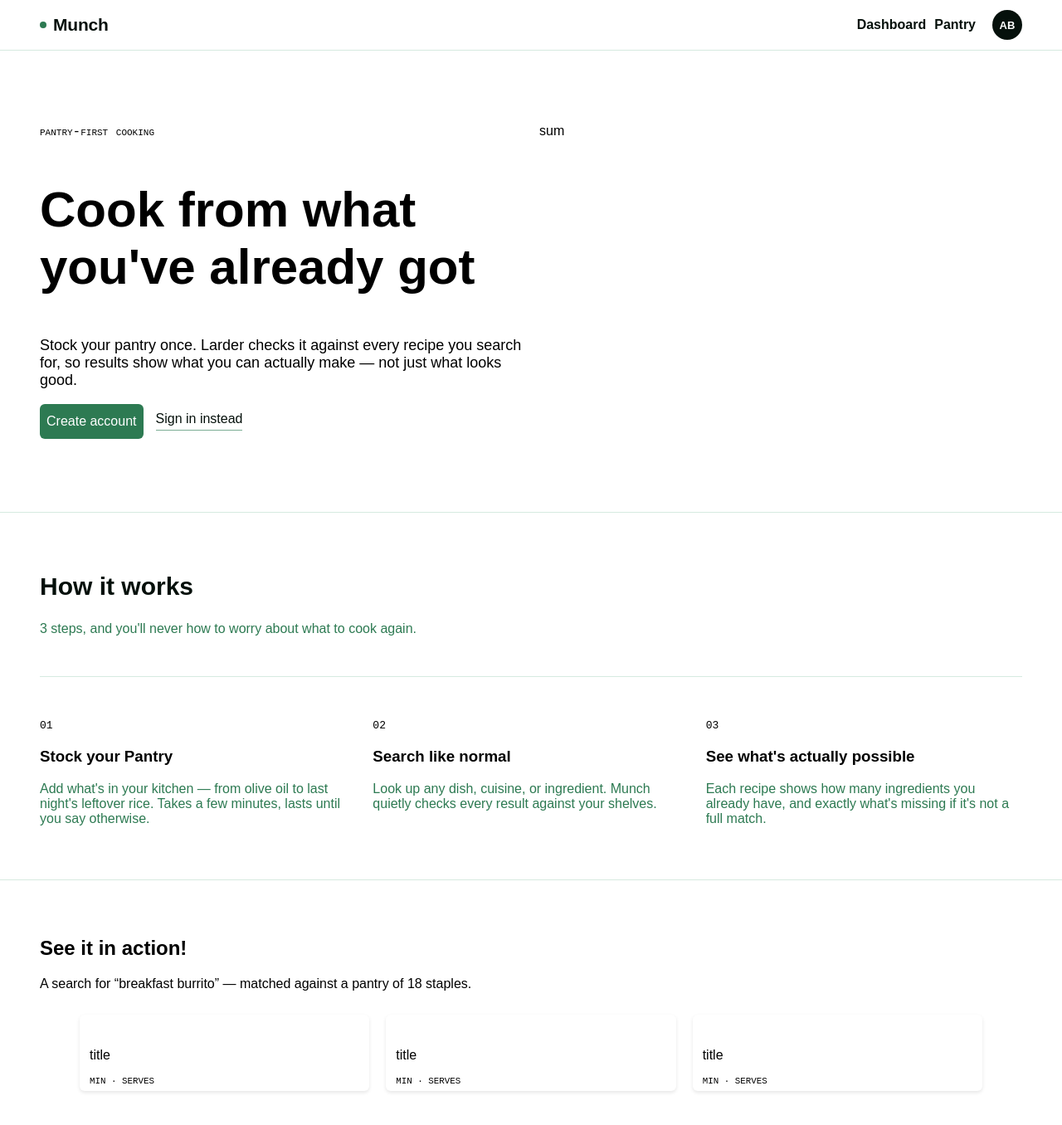
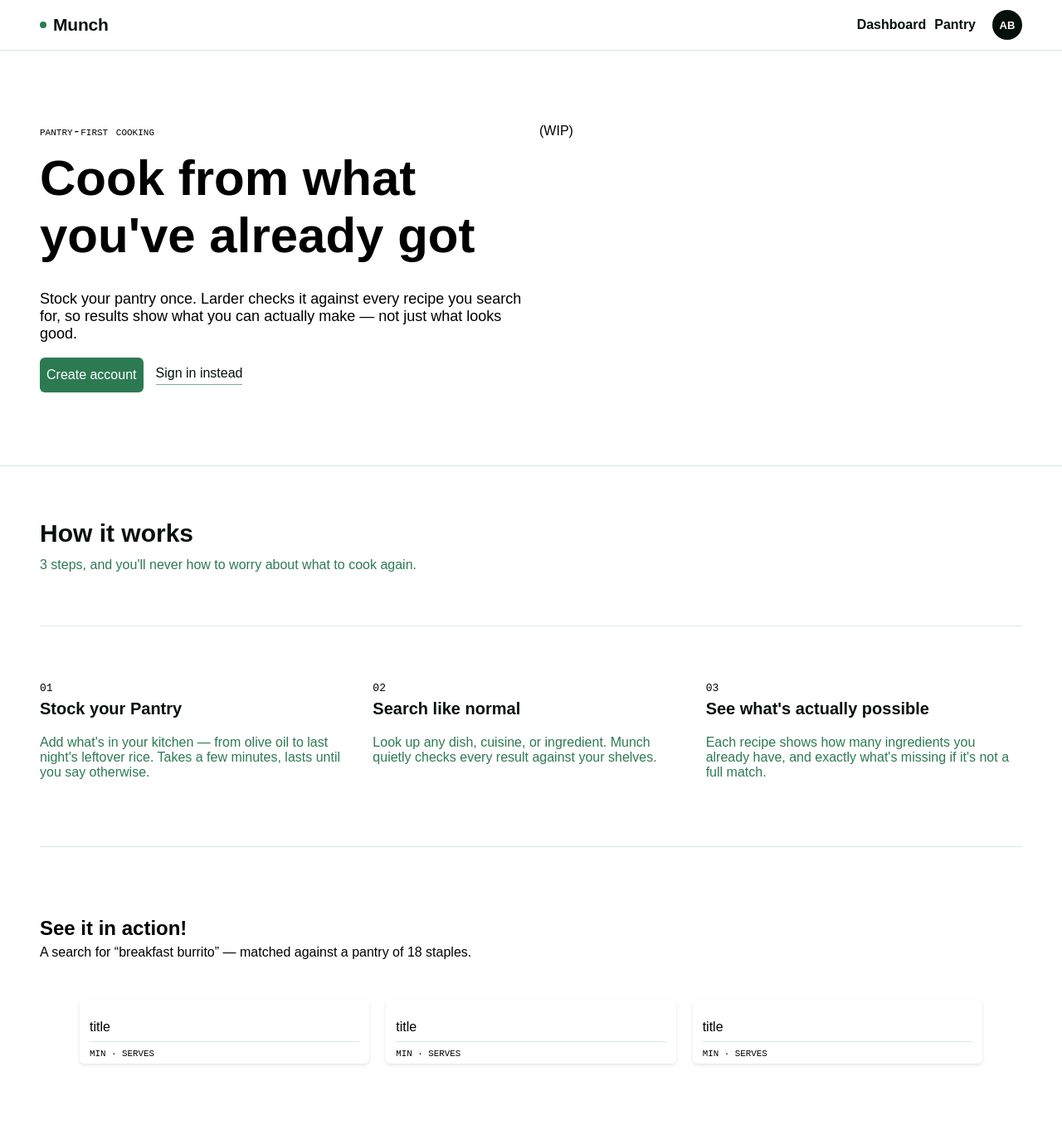
Before and after one commit to averybowers03/MunchApp, a React (Vite) app in the folder munch-frontend/: page / in a window 1280 px wide. Shown: the top 1356 px of the page at 83% size. Built offline with nearby package versions, Linux system fonts and the light colour scheme.

Commit message:
[style] makes small changes to the styling of the listed pages

```diff
--- a/munch-frontend/src/pages/AboutPage.css
+++ b/munch-frontend/src/pages/AboutPage.css
@@ -9,9 +9,7 @@
 }
 
 .section {
-    padding: 48px 48px;
-    border-bottom: 1px solid var(--hairline);
-    block-size: border-box;
+    padding: 64px 48px;
 }
 
 .header {
@@ -19,7 +17,9 @@
 }
 
 .header h1 {
-    font-size: 60px
+    font-size: 60px;
+    margin-block-start: 12px;
+    margin-block-end: 32px;
 }
 
 .header span {
@@ -65,16 +65,16 @@
 
 .steps-header {
     display: block;
-    justify-content: center;
     border-bottom: 1px solid var(--hairline);
-    padding-bottom: 48px;
+    padding-bottom: 64px;
 }
 
 .steps-header h2{
     color: var(--ink);
     font-size: 30px;
-    justify-content: baseline;
     align-content: baseline;
+    margin-block-start: 0;
+    margin-block-end: 12px;
 }
 
 .steps-header span{
@@ -85,7 +85,7 @@
     display: grid;
     grid-template-columns: 1fr 1fr 1fr;
     gap: 20px;
-    padding-top: 48px;
+    padding-top: 64px;
     align-content: center;
     justify-content: center;
 }
@@ -94,9 +94,10 @@
     font-family: monospace;
 }
 
-.step h2{
+.step h3{
     color: var(--ink);
-    font-size: 30px;
+    font-size: 20px;
+    margin-block-start: 6px;
 }
 
 .step p{
@@ -104,15 +105,24 @@
     font-size: normal;
 }
 
+.ex-section {
+    padding: 0 48px 64px 48px;
+}
+
 .ex-header {
+    border-top: 1px solid var(--hairline);
+    padding-top: 64px;
 
+    h2{
+        margin-block-end: 6px;
+    }
 }
 
 .example-grid {
     display:grid;
     grid-template-columns: 1fr 1fr 1fr;
     gap:20px;
-    padding: 28px 48px;
+    padding: 48px 48px;
 }
 
 .example-card {
--- a/munch-frontend/src/pages/AboutPage.tsx
+++ b/munch-frontend/src/pages/AboutPage.tsx
@@ -19,7 +19,7 @@ function AboutPage() {
                 </div>
             </div>
             <div className="labels">
-                sum
+                (WIP)
             </div>
         </div>
         <div className="section">
@@ -45,7 +45,7 @@ function AboutPage() {
                 </div>
             </div>
         </div>
-        <div className="section">
+        <div className="ex-section">
             <div className="ex-header">
                 <h2>See it in action!</h2>
                 <span>A search for “breakfast burrito” — matched against a pantry of 18 staples.</span>
--- a/munch-frontend/src/pages/Dashboard.css
+++ b/munch-frontend/src/pages/Dashboard.css
@@ -89,10 +89,10 @@
         }
 
         .sort-select {
-          border:1px solid var(--hairline-soft);
+          border: 1px solid var(--hairline-soft);
           border-radius: var(--radius);
-          padding:4px 10px;
-          font-size:13px;
+          padding: 4px 10px;
+          font-size: 13px;
           color: var(--ink);
           background:var(--sage-50);
         }
@@ -107,23 +107,21 @@
         }
 
         .recipe-grid {
-          display:grid;
-          grid-template-columns: repeat(auto-fill, minmax(250px, 1fr));
-          gap:20px;
+          display: grid;
+          grid-template-columns: repeat(auto-fill, minmax(300px, 1fr));
+          gap: 20px;
           padding: 28px 48px;
         }
 
         .recipe-card {
+          display: block;
           background: var(--paper);
           border-radius: var(--radius);
           overflow: hidden;
           box-shadow: 0 2px 4px rgba(0,0,0,0.1);
           text-decoration: none;
           color: var(--ink);
-        }
-
-        .recipe-card img {
-            justify-content: center;
+          width: 300px;
         }
 
         .recipe-card:hover {
@@ -134,17 +132,21 @@
         }
 
         .card-body {
-          padding: 12px 6px;
+          padding: 6px 12px;
           display: block;
         }
 
         .card-body h3 {
           font-size: 1rem;
           font-weight: normal;
+          margin-block-start: 0;
+          margin-block-end: 8px;
         }
 
         .card-meta {
 
+          padding-top: 8px;
+          border-top: 1px solid var(--hairline);
           font-size: smaller;
           font-family: monospace;
         }
--- a/munch-frontend/src/pages/PantryPage.css
+++ b/munch-frontend/src/pages/PantryPage.css
@@ -117,13 +117,11 @@
   padding: 20px 0;
   display: flex;
   flex-direction: row;
-  align-items:baseline;
-  text-align: center;
+  align-items:center;
   justify-content: space-between;
 }
 
 .pantry-item span {
-  font-variant: small-caps;
   font-size: 18px;
 }
 
--- a/munch-frontend/src/pages/ProfilePage.tsx
+++ b/munch-frontend/src/pages/ProfilePage.tsx
@@ -3,7 +3,12 @@ function ProfilePage () {
 
     return (
 
-        <div><h1>Profile Page</h1></div>
+        <section className="profile-screen">
+            <div>
+                <h1>Profile Page</h1>
+            </div>
+        </section>
+
     );
 }
  export default ProfilePage;
--- a/munch-frontend/src/pages/RecipePage.css
+++ b/munch-frontend/src/pages/RecipePage.css
@@ -7,7 +7,7 @@
     display: grid;
     grid-template-columns: 1fr 1fr;
     border-bottom: 1px solid var(--hairline);
-    height: 700px;
+    height: 650px;
 }
 
 .recipe-header {
@@ -59,15 +59,20 @@
 }
 
 .img {
+    display: flex;
     justify-content: center;
-    width: 100%;
-    height: 100%;
-    border: none;
+    overflow: hidden;
+
+    img {
+        object-fit: fill;
+    }
+
 }
 
-.recipe-grid {
+.recipe-info-grid {
     display: grid;
     grid-template-columns: .6fr;
+    padding: 28px 48px;
 }
 
 .summary {
@@ -116,5 +121,14 @@
 }
 
 .instructions {
-    padding: 28px 48px;
+    display: block;
 }
+
+.instructions h2 {
+    border-bottom: 1px solid var(--hairline);
+    padding-bottom: 10px;
+}
+
+.instructions li {
+    margin-bottom: 12px;
+}
--- a/munch-frontend/src/pages/UserPage.css
+++ b/munch-frontend/src/pages/UserPage.css
@@ -33,8 +33,8 @@
 }
 
 .user-name {
-    align-self: center;
-    justify-self: center;
+    display: flex;
+    justify-content: center;
     font-size: 16px;
     margin-block-start: 12px;
     margin-block-end: 4px;
@@ -44,12 +44,11 @@
     display: flex;
     font-size: 12px;
     color: var(--ink-faint);
-    justify-self: center;
+    justify-content: center;
 }
 
 .edit-profile {
     display: flex;
-    justify-self: center;
     cursor: pointer;
     border: none;
     background: none;
```
